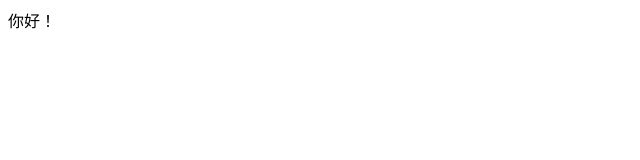
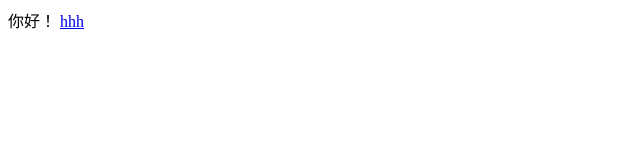
Before and after one commit to yuanyale/yuanyale.github.io, a plain HTML site: page index.html in a window 1280 px wide. Shown: the full height of the page, 0-640 px from the left. Drawn offline with Linux system fonts and the light colour scheme.

Commit message:
Update index.html

```diff
--- a/index.html
+++ b/index.html
@@ -1 +1,2 @@
 你好！
+<a href="#">hhh</a>
```
